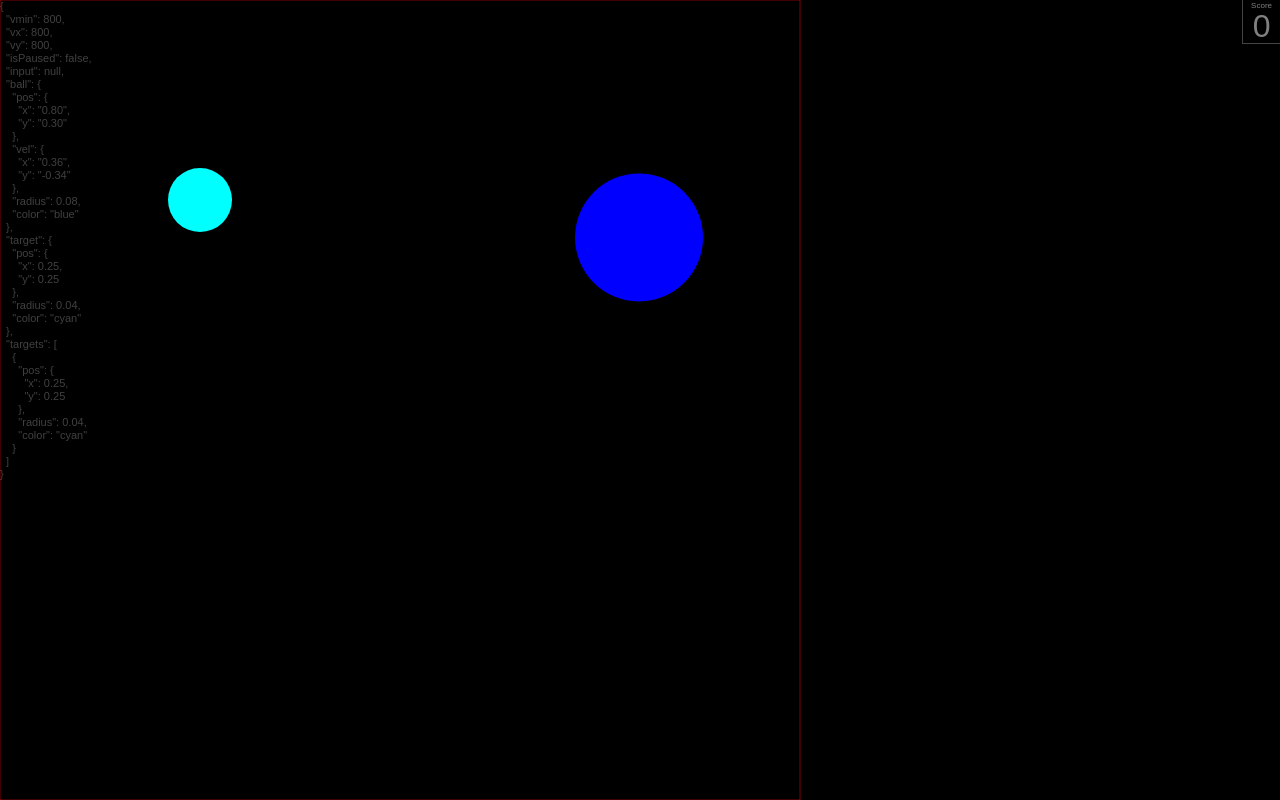
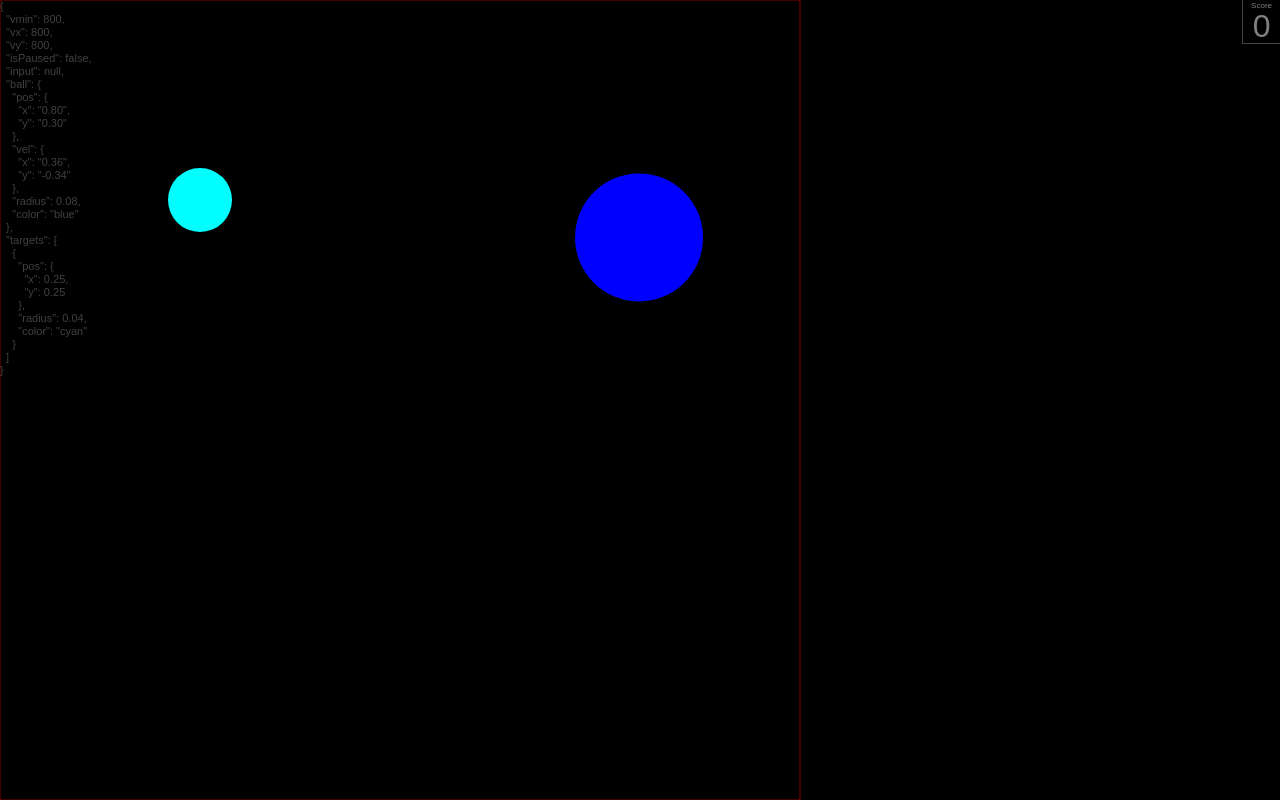
Before and after one commit to tylerschloesser/react-typescript-sandbox, a React app: page / in a window 1280 px wide. Built offline with nearby package versions, Linux system fonts and the light colour scheme.

Commit message:
multi targets step 2

```diff
--- a/src/common.ts
+++ b/src/common.ts
@@ -30,7 +30,6 @@ export interface GameState {
   isPaused: boolean
   input: GameInput | null
   ball: GameBall
-  target: GameTarget
   targets: GameTarget[]
   score: number
 }
--- a/src/index.tsx
+++ b/src/index.tsx
@@ -176,7 +176,7 @@ function renderGame(gameState: GameState): void {
   // )
 
   {
-    const target = translateCircle(gameState.target, gameState)
+    const target = translateCircle(gameState.targets[0], gameState)
     const radius = target.radius
     context.beginPath()
     context.fillStyle = target.color
--- a/src/update-game-state.ts
+++ b/src/update-game-state.ts
@@ -27,11 +27,12 @@ function generateTarget(state?: GameState): GameTarget {
     }
   }
 
-  const minDist = (state.ball.radius + state.target.radius) * 2
+  const [ target ] = state.targets
+  const minDist = (state.ball.radius + target.radius) * 2
   let x, y
   do {
-    x = state.target.radius*2 + Math.random() * (1-state.target.radius*4)
-    y = state.target.radius*2 + Math.random() * (1-state.target.radius*4)
+    x = target.radius*2 + Math.random() * (1-target.radius*4)
+    y = target.radius*2 + Math.random() * (1-target.radius*4)
   } while (distVec2({ x, y }, state.ball.pos) < minDist)
 
   return {
@@ -67,7 +68,6 @@ export function getInitialState(canvas: HTMLCanvasElement): GameState {
       radius: .08,
       color: 'blue',
     },
-    target,
     targets: [ target ],
     score: 0
   }
@@ -175,7 +175,8 @@ export function updateGameState(
     y: nextBallVy,
   }
 
-  let { target, score } = gameState
+  let { score } = gameState
+  let target = gameState.targets[0]
 
   {
     let dist = distVec2(nextBallPos, target.pos)
@@ -194,7 +195,6 @@ export function updateGameState(
       vel: nextBallVel,
       pos: nextBallPos,
     },
-    target,
     targets: [ target ],
     score,
   }
```
